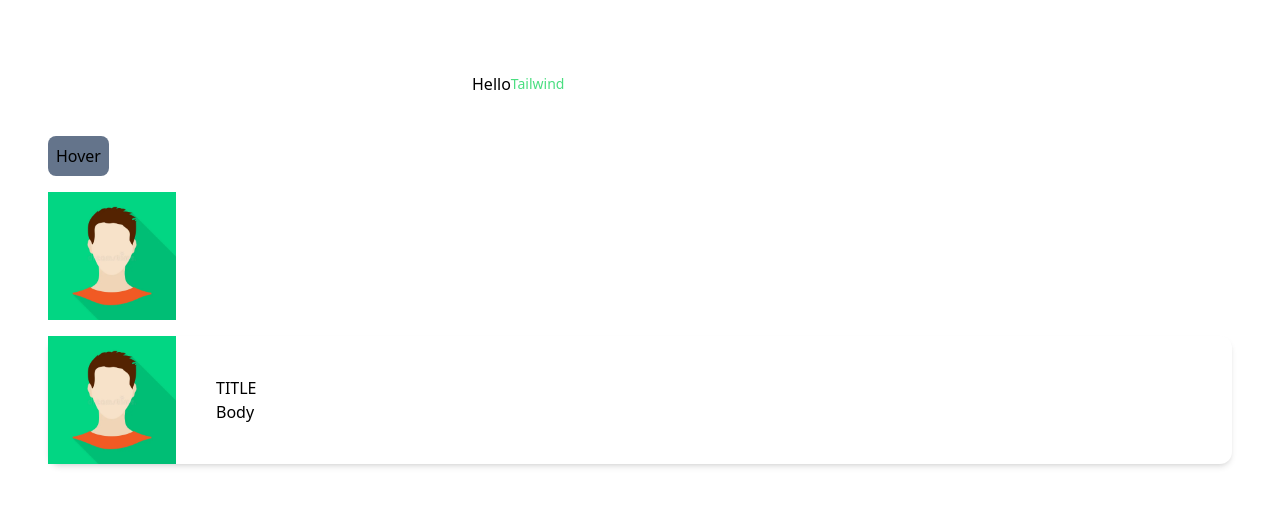
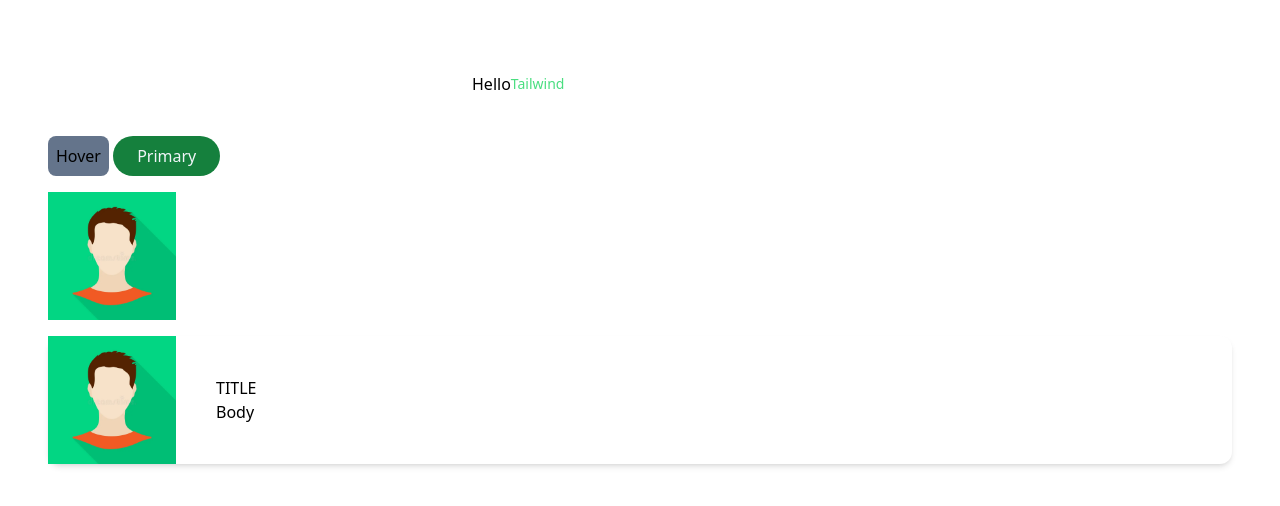
Before and after one commit to RajuDangol45/hellotailwind, a plain HTML site: page index.html in a window 1280 px wide. Drawn offline with Linux system fonts and the light colour scheme.

Commit message:
reusing styles

```diff
--- a/index.html
+++ b/index.html
@@ -16,6 +16,7 @@
 
     <div class="mt-4">
       <button class="bg-slate-500 hover:bg-red-700 p-2 border-spacing-1 rounded-lg">Hover</button>
+      <button class="btn-primary">Primary</button>
     </div>
 
     <div class="mt-4">
--- a/style.css
+++ b/style.css
@@ -1,3 +1,7 @@
 @tailwind base;
 @tailwind components;
 @tailwind utilities;
+
+.btn-primary {
+  @apply py-2 px-6 bg-green-700 text-slate-100 rounded-full;
+}
```
Also changed, not shown: output.css.
